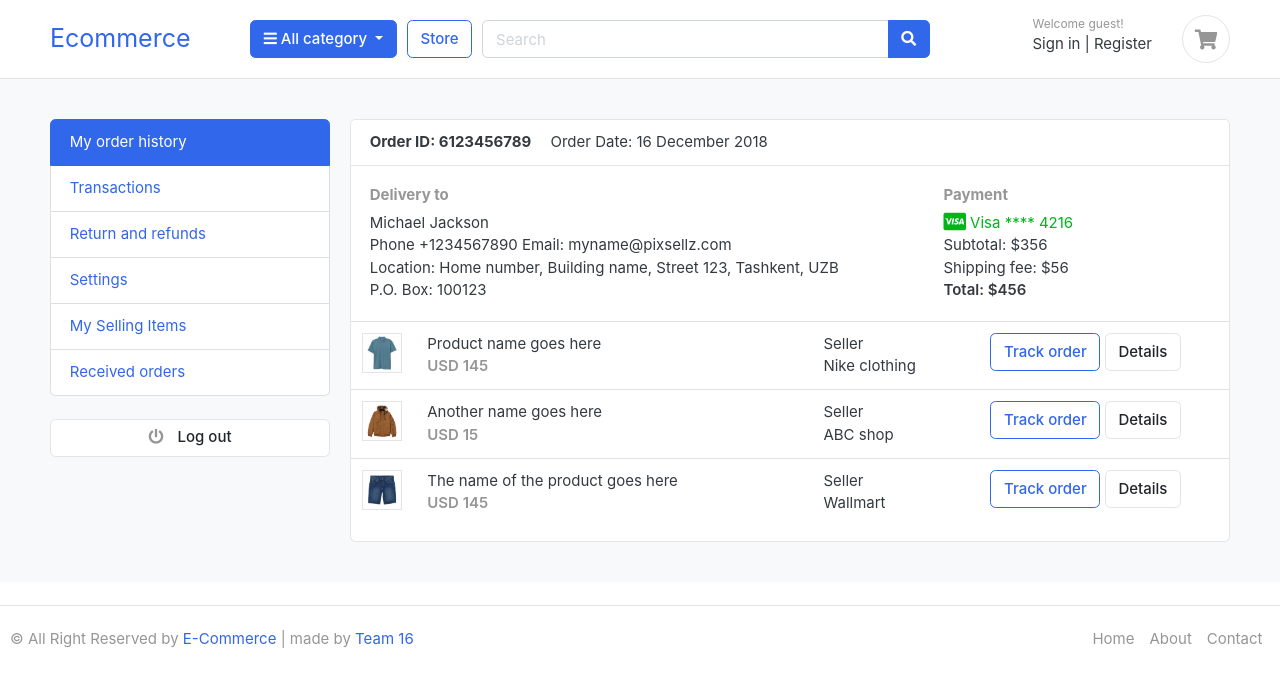
After one commit to Ameeruddin0601/Django-Ecom-Project, a Django app: template templates/accounts/dashboard.html in a window 1280 px wide. The commit adds this page. Shown: the top 687 px of the page. Run offline with Django 3.2, Linux system fonts and the light colour scheme; the template is opened without the code that fills it, so the values that code supplies are empty; some libraries are stand-ins or nearby versions; some web fonts are replaced.

Commit message:
15 no bugs

```diff
--- /dev/null
+++ b/templates/accounts/dashboard.html
@@ -0,0 +1,96 @@
+{% extends 'base.html' %}
+{% block content %}
+
+<section class="section-conten padding-y bg">
+{% include 'includes/alerts.html' %}
+    <div class="container">
+        <div class="row">
+        <aside class="col-md-3">
+            <!--   SIDEBAR   -->
+            <ul class="list-group">
+                <a class="list-group-item active" href="#"> My order history </a>
+                <a class="list-group-item" href="#"> Transactions </a>
+                <a class="list-group-item" href="#"> Return and refunds </a>
+                <a class="list-group-item" href="#">Settings </a>
+                <a class="list-group-item" href="#"> My Selling Items </a>
+                <a class="list-group-item" href="#"> Received orders </a>
+            </ul>
+            <br>
+            <a class="btn btn-light btn-block" href="{% url 'logout' %}"> <i class="fa fa-power-off"></i> <span class="text">Log out</span> </a>
+            <!--   SIDEBAR .//END   -->
+        </aside>
+        <main class="col-md-9">
+            <article class="card">
+            <header class="card-header">
+                <strong class="d-inline-block mr-3">Order ID: 6123456789</strong>
+                <span>Order Date: 16 December 2018</span>
+            </header>
+            <div class="card-body">
+                <div class="row">
+                    <div class="col-md-8">
+                        <h6 class="text-muted">Delivery to</h6>
+                        <p>Michael Jackson <br>
+                        Phone +1234567890 Email: myname@pixsellz.com <br>
+                        Location: Home number, Building name, Street 123,  Tashkent, UZB <br>
+                        P.O. Box: 100123
+                         </p>
+                    </div>
+                    <div class="col-md-4">
+                        <h6 class="text-muted">Payment</h6>
+                        <span class="text-success">
+                            <i class="fab fa-lg fa-cc-visa"></i>
+                            Visa  **** 4216
+                        </span>
+                        <p>Subtotal: $356 <br>
+                         Shipping fee:  $56 <br>
+                         <span class="b">Total:  $456 </span>
+                        </p>
+                    </div>
+                </div> <!-- row.// -->
+            </div> <!-- card-body .// -->
+            <div class="table-responsive">
+            <table class="table table-hover">
+                <tr>
+                    <td width="65">
+                        <img src="../images/items/1.jpg" class="img-xs border">
+                    </td>
+                    <td>
+                        <p class="title mb-0">Product name goes here </p>
+                        <var class="price text-muted">USD 145</var>
+                    </td>
+                    <td> Seller <br> Nike clothing </td>
+                    <td width="250"> <a href="#" class="btn btn-outline-primary">Track order</a> <a href="#" class="btn btn-light"> Details </a> </td>
+                </tr>
+                <tr>
+                    <td>
+                        <img src="../images/items/2.jpg" class="img-xs border">
+                    </td>
+                    <td>
+                        <p class="title mb-0">Another name goes here </p>
+                        <var class="price text-muted">USD 15</var>
+                    </td>
+                    <td> Seller <br> ABC shop </td>
+                    <td> <a href="#" class="btn btn-outline-primary">Track order</a> <a href="#" class="btn btn-light"> Details </a> </td>
+                </tr>
+                <tr>
+                    <td>
+                        <img src="../images/items/3.jpg" class="img-xs border">
+                    </td>
+                    <td>
+                        <p class="title mb-0">The name of the product  goes here </p>
+                        <var class="price text-muted">USD 145</var>
+                    </td>
+                    <td> Seller <br> Wallmart </td>
+                    <td> <a href="#" class="btn btn-outline-primary">Track order</a> <a href="#" class="btn btn-light"> Details </a> </td>
+                </tr>
+            </table>
+            </div> <!-- table-responsive .end// -->
+            </article> <!-- order-group.// -->
+        </main>
+    </div> <!-- row.// -->
+    </div>
+
+
+    </section>
+
+{% endblock content %}
--- a/templates/includes/navbar.html
+++ b/templates/includes/navbar.html
@@ -107,7 +107,7 @@
               <div>
                 <a href="{% url 'logout' %}">Logout</a>
                 <span class="dark-transp"> | </span>
-                <a href="#">Dashboard</a>
+                <a href="{% url 'dashboard'%}">Dashboard</a>
               </div>
             </div>
             {% else %}
```
Also changed, not shown: accounts/views.py (+62 -44 lines), carts/views.py (+5 -2 lines), db.sqlite3.
